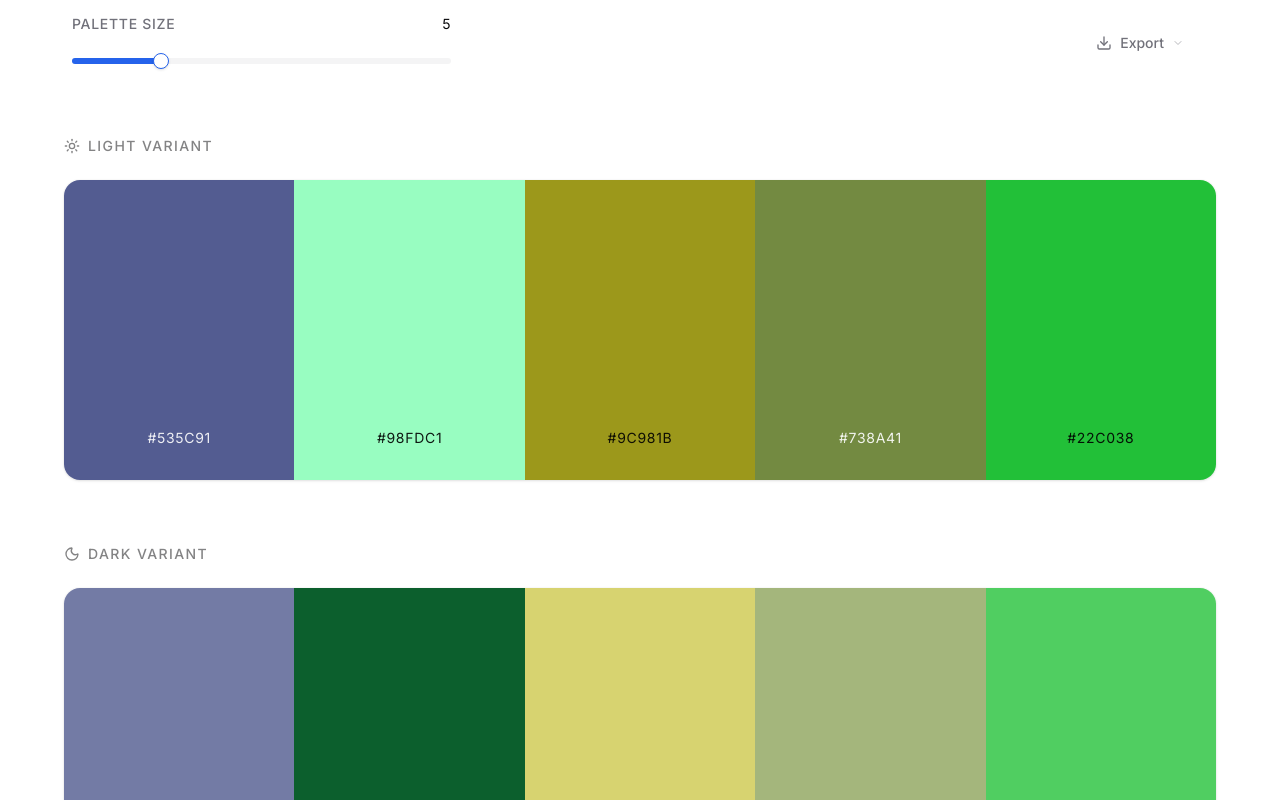
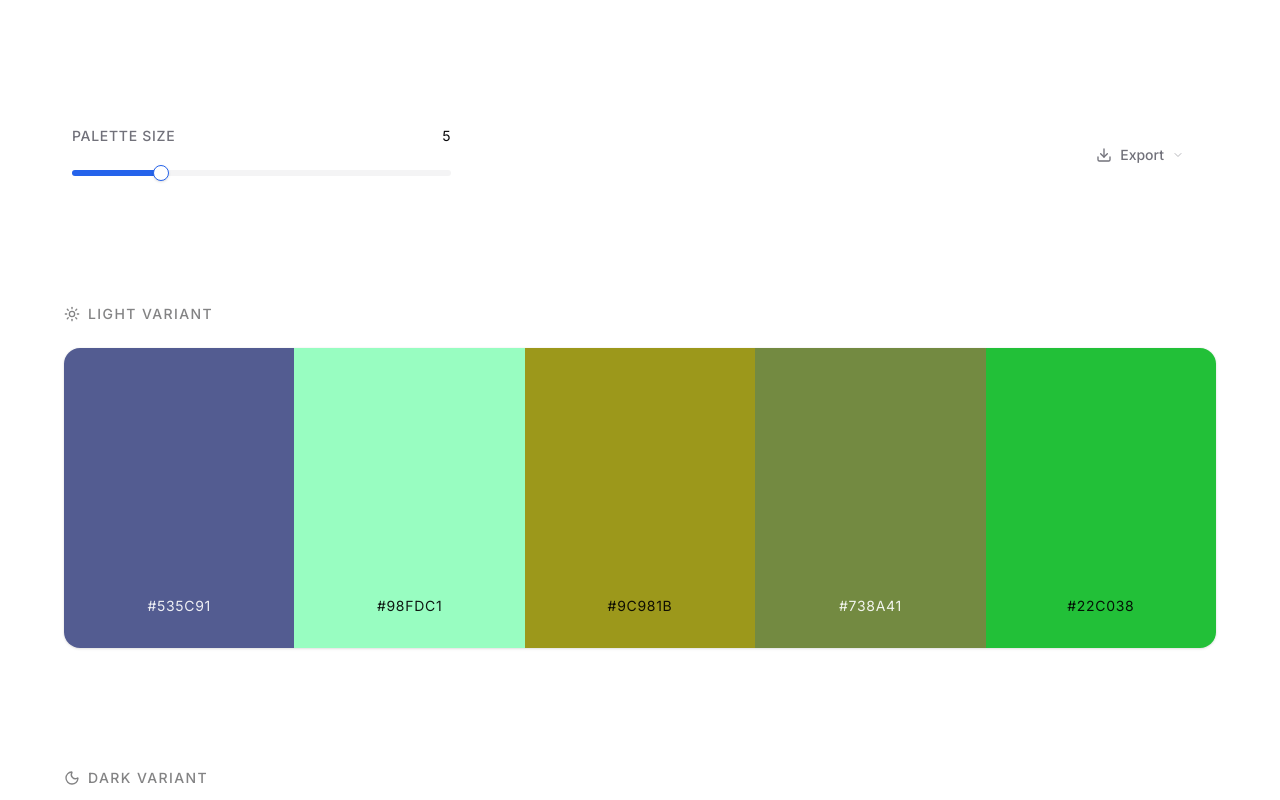
Before and after one commit to JeanMarcoMiranda/nebula-web, a Next.js app: page / in a window 1280 px wide. Shown: the part 760-1560 px from the top of the page. Built offline with nearby package versions, Linux system fonts and the light colour scheme.

Commit message:
feat: adjust page spacing

```diff
--- a/src/app/page.tsx
+++ b/src/app/page.tsx
@@ -14,7 +14,7 @@ export default function Home() {
     <main className="min-h-screen w-full bg-background relative selection:bg-primary/20">
       <Header />
 
-      <div className="flex flex-col gap-12 pb-32">
+      <div className="flex flex-col gap-[var(--spacing-macro)] pb-32">
         <Hero />
 
         <div className="px-4 md:px-8 w-full max-w-screen-2xl mx-auto">
--- a/src/components/ColorPalette.tsx
+++ b/src/components/ColorPalette.tsx
@@ -16,7 +16,7 @@ import { toast } from "sonner";
 import { PaletteControls } from "@/components/PaletteControls";
 
 export function ColorPalette() {
-  const { colors, generatePalette, toggleLock } = usePaletteStore();
+  const { generatePalette } = usePaletteStore();
   const [mounted, setMounted] = useState(false);
 
   useEffect(() => {
@@ -35,14 +35,29 @@ export function ColorPalette() {
     return () => window.removeEventListener("keydown", handleKeyPress);
   }, [generatePalette]);
 
+  if (!mounted) return null;
+
+  return (
+    <div className="w-full max-w-screen-2xl mx-auto flex flex-col gap-[var(--spacing-section)] px-4 md:px-8 pb-32">
+      <PaletteControls />
+
+      <div className="flex flex-col gap-[var(--spacing-section)]">
+        <PaletteStrip mode="light" />
+        <PaletteStrip mode="dark" />
+      </div>
+    </div>
+  );
+}
+
+function PaletteStrip({ mode }: { mode: "light" | "dark" }) {
+  const { colors, toggleLock } = usePaletteStore();
+
   const copyToClipboard = async (hex: string) => {
     await navigator.clipboard.writeText(hex);
     toast.success(`Copied ${hex} to clipboard`);
   };
 
-  if (!mounted) return null;
-
-  const PaletteStrip = ({ mode }: { mode: "light" | "dark" }) => (
+  return (
     <div className="flex flex-col gap-4">
       <div className="flex items-center gap-2 mb-2 opacity-50 hover:opacity-100 transition-opacity">
         {mode === "light" ? (
@@ -104,15 +119,4 @@ export function ColorPalette() {
       </div>
     </div>
   );
-
-  return (
-    <div className="w-full max-w-screen-2xl mx-auto flex flex-col gap-16 px-4 md:px-8 pb-32">
-      <PaletteControls />
-
-      <div className="flex flex-col gap-16">
-        <PaletteStrip mode="light" />
-        <PaletteStrip mode="dark" />
-      </div>
-    </div>
-  );
 }
```
